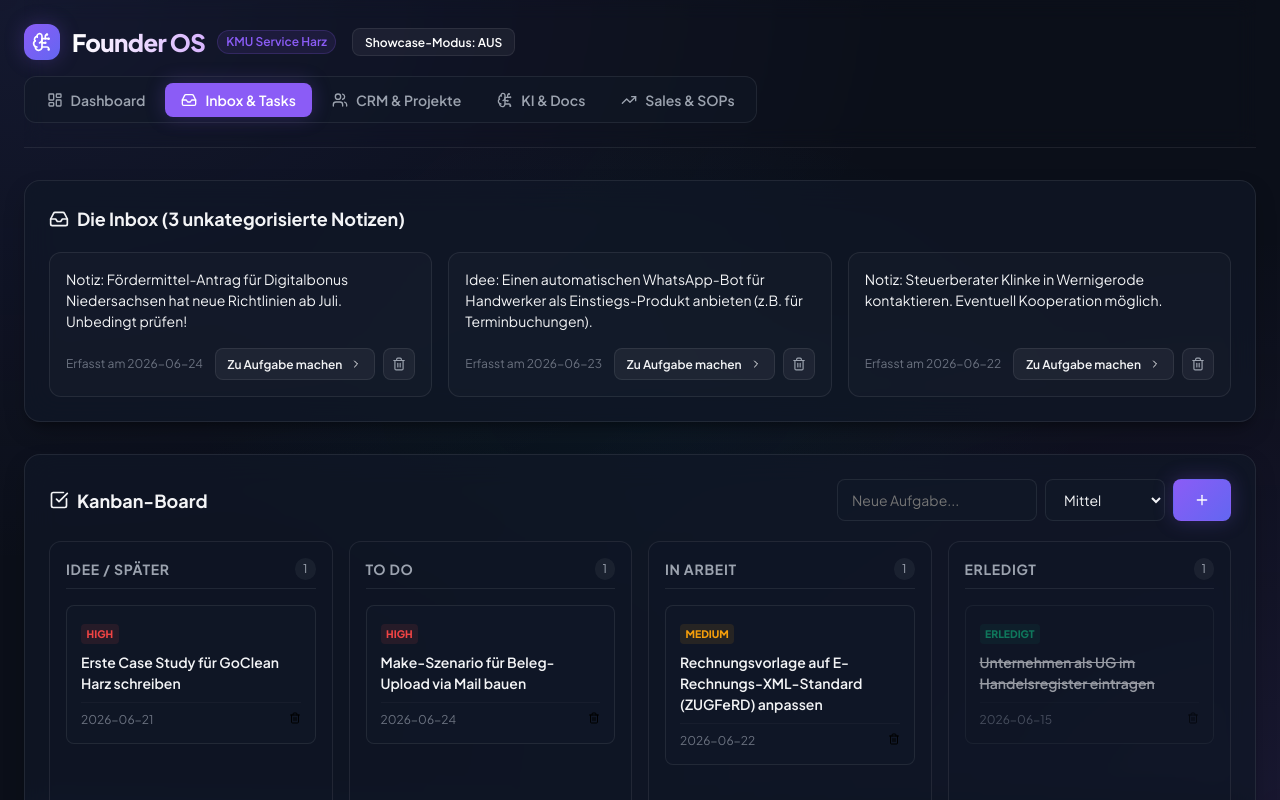
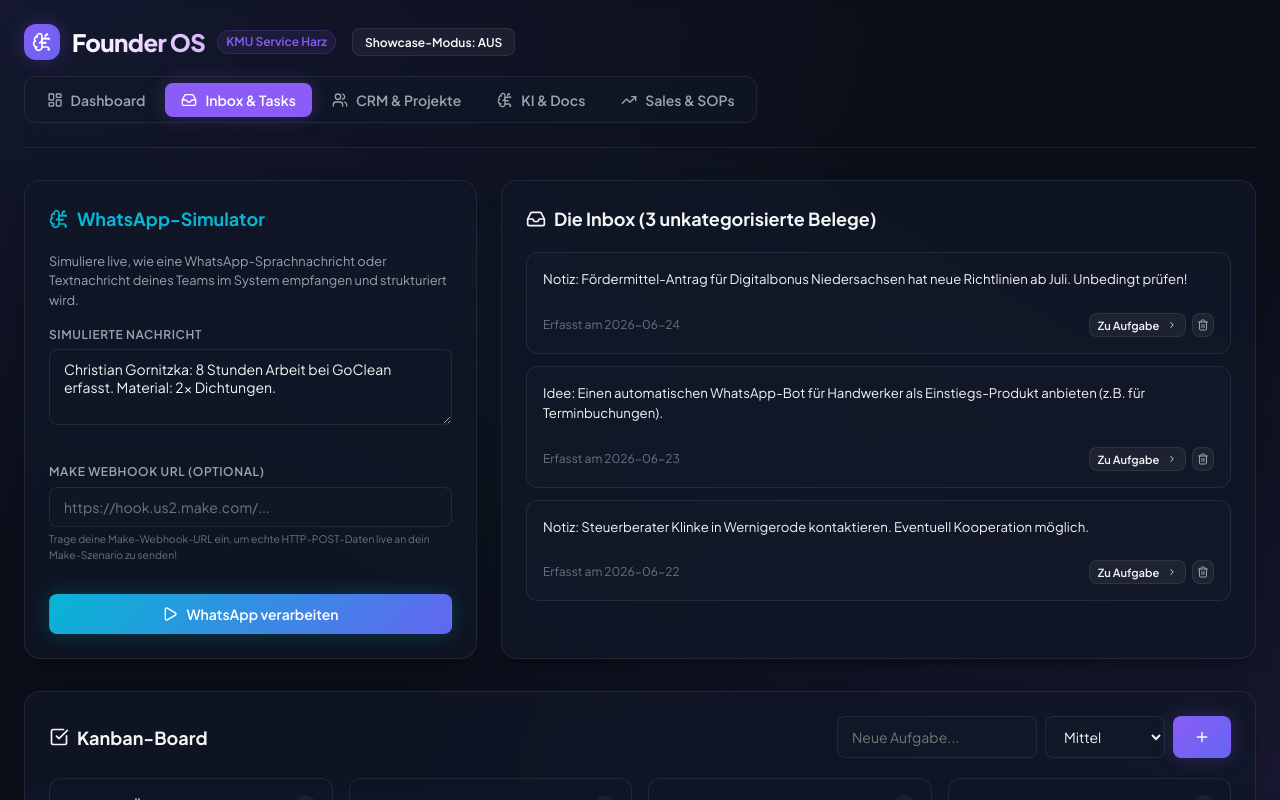
Before and after one commit to robingornitzkaa-cmd/kmuserviceharzapp, a React (Vite) app: page / in a window 1280 px wide. Both pictures are taken after a click on the button "Inbox & Tasks". Shown: the top 800 px of the page. Built offline with nearby package versions, Linux system fonts and the light colour scheme.

Commit message:
feat: added WhatsApp Simulator and webhook gateway (2a)

```diff
--- a/src/App.jsx
+++ b/src/App.jsx
@@ -256,6 +256,12 @@ function App() {
     subsidyRegion: 'NDS' // NDS, LSA, BUND, NONE
   });
 
+  // WhatsApp Webhook & Simulation States
+  const [webhookUrl, setWebhookUrl] = useState(() => localStorage.getItem('f_whatsapp_webhook_url') || '');
+  const [simMessage, setSimMessage] = useState('Christian Gornitzka: 8 Stunden Arbeit bei GoClean erfasst. Material: 2x Dichtungen.');
+  const [isSimulating, setIsSimulating] = useState(false);
+  const [simStep, setSimStep] = useState(''); // "", "whisper", "gpt", "done"
+
   // Persistent Storage Sync
   useEffect(() => {
     localStorage.setItem('f_inbox', JSON.stringify(inbox));
@@ -293,6 +299,9 @@ function App() {
   useEffect(() => {
     localStorage.setItem('f_showcase_mode', JSON.stringify(showcaseMode));
   }, [showcaseMode]);
+  useEffect(() => {
+    localStorage.setItem('f_whatsapp_webhook_url', webhookUrl);
+  }, [webhookUrl]);
 
   // Quick Capture Handler
   const handleQuickCapture = (e) => {
@@ -308,6 +317,56 @@ function App() {
     setInbox([newInboxItem, ...inbox]);
     setQuickCapture('');
     alert('Notiz in der Inbox gespeichert!');
+  };
+
+  // Handle WhatsApp simulation process (Feature 2a)
+  const triggerWhatsAppSimulation = async (e) => {
+    e.preventDefault();
+    if (!simMessage.trim() || isSimulating) return;
+
+    setIsSimulating(true);
+    setSimStep('whisper'); // Step 1: Whisper transcribes
+
+    setTimeout(() => {
+      setSimStep('gpt'); // Step 2: GPT analyzes and structures
+
+      setTimeout(async () => {
+        const newInboxItem = {
+          id: 'i_' + Date.now(),
+          text: `[WhatsApp] ${simMessage}`,
+          date: new Date().toISOString().split('T')[0]
+        };
+
+        setInbox(prevInbox => [newInboxItem, ...prevInbox]);
+
+        // Trigger real webhook if URL is provided
+        if (webhookUrl.trim()) {
+          try {
+            await fetch(webhookUrl, {
+              method: 'POST',
+              headers: { 'Content-Type': 'application/json' },
+              body: JSON.stringify({
+                message: simMessage,
+                sender: 'WhatsApp Simulator',
+                timestamp: new Date().toISOString()
+              })
+            });
+          } catch (err) {
+            console.warn("Real webhook call failed:", err);
+          }
+        }
+
+        setSimStep('done');
+        setIsSimulating(false);
+        alert('WhatsApp verarbeitet und Beleg in die Inbox gelegt!');
+
+        setTimeout(() => {
+          setSimStep('');
+        }, 2000);
+
+      }, 1500);
+
+    }, 1500);
   };
 
   // Inbox & Task Operations
@@ -855,41 +914,135 @@ function App() {
         {/* ==================== TAB 2: INBOX & TASKS ==================== */}
         {activeTab === 'tasks' && (
           <div>
-            {/* The Inbox */}
-            <div className="card inbox-section">
+            {/* Style override for simulation spinner */}
+            <style dangerouslySetInnerHTML={{__html: `
+              @keyframes spin {
+                to { transform: rotate(360deg); }
+              }
+            `}} />
+
+            {/* The Inbox & WhatsApp Simulator Grid */}
+            <div style={{ display: 'grid', gridTemplateColumns: '1.2fr 2fr', gap: '1.5rem', marginBottom: '2rem' }}>
+
+              {/* WhatsApp Simulator Card */}
+              <div className="card" style={{ height: 'fit-content' }}>
                 <div className="card-header">
-                <h2 className="card-title"><Inbox size={20} className="text-purple-500" /> Die Inbox ({inbox.length} unkategorisierte Notizen)</h2>
-              </div>
-              <div className="inbox-list">
+                  <h2 className="card-title" style={{ color: 'var(--accent-cyan)' }}>
+                    <BrainCircuit size={20} /> WhatsApp-Simulator
+                  </h2>
+                </div>
+                <form onSubmit={triggerWhatsAppSimulation} style={{ display: 'flex', flexDirection: 'column', gap: '1rem' }}>
+                  <p style={{ fontSize: '0.8rem', color: 'var(--text-secondary)' }}>
+                    Simuliere live, wie eine WhatsApp-Sprachnachricht oder Textnachricht deines Teams im System empfangen und strukturiert wird.
+                  </p>
+
+                  <div className="input-group">
+                    <label>Simulierte Nachricht</label>
+                    <textarea
+                      className="input-field"
+                      rows={3}
+                      value={simMessage}
+                      onChange={(e) => setSimMessage(e.target.value)}
+                      disabled={isSimulating}
+                      required
+                    />
+                  </div>
+
+                  <div className="input-group">
+                    <label>Make Webhook URL (Optional)</label>
+                    <input
+                      type="url"
+                      placeholder="https://hook.us2.make.com/..."
+                      className="input-field"
+                      value={webhookUrl}
+                      onChange={(e) => setWebhookUrl(e.target.value)}
+                      disabled={isSimulating}
+                    />
+                    <span style={{ fontSize: '0.65rem', color: 'var(--text-muted)', marginTop: '0.25rem', display: 'block' }}>
+                      Trage deine Make-Webhook-URL ein, um echte HTTP-POST-Daten live an dein Make-Szenario zu senden!
+                    </span>
+                  </div>
+
+                  {/* Simulations-Status / Loader */}
+                  {isSimulating && (
+                    <div style={{
+                      background: 'rgba(6, 182, 212, 0.05)',
+                      border: '1px dashed rgba(6, 182, 212, 0.3)',
+                      borderRadius: '0.5rem',
+                      padding: '0.75rem',
+                      display: 'flex',
+                      flexDirection: 'column',
+                      gap: '0.5rem',
+                      alignItems: 'center',
+                      textAlign: 'center'
+                    }}>
+                      <div className="loading-spinner" style={{
+                        width: '20px',
+                        height: '20px',
+                        border: '2px solid rgba(6, 182, 212, 0.2)',
+                        borderTopColor: 'var(--accent-cyan)',
+                        borderRadius: '50%',
+                        animation: 'spin 1s linear infinite'
+                      }} />
+                      <span style={{ fontSize: '0.75rem', fontWeight: 600, color: 'var(--accent-cyan)' }}>
+                        {simStep === 'whisper' && 'Whisper: Transkribiere Audio...'}
+                        {simStep === 'gpt' && 'GPT-4: Extrahiere Daten & buche...'}
+                      </span>
+                    </div>
+                  )}
+
+                  <button
+                    type="submit"
+                    className="btn btn-primary"
+                    disabled={isSimulating}
+                    style={{
+                      background: 'linear-gradient(135deg, var(--accent-cyan), var(--accent-indigo))',
+                      boxShadow: 'var(--shadow-glow-cyan)'
+                    }}
+                  >
+                    <Play size={16} /> WhatsApp verarbeiten
+                  </button>
+                </form>
+              </div>
+
+              {/* The Inbox List */}
+              <div className="card">
+                <div className="card-header">
+                  <h2 className="card-title"><Inbox size={20} className="text-purple-500" /> Die Inbox ({inbox.length} unkategorisierte Belege)</h2>
+                </div>
+                <div className="inbox-list" style={{ gridTemplateColumns: '1fr', maxHeight: '420px', overflowY: 'auto', gap: '0.75rem' }}>
                   {inbox.map(item => (
-                  <div key={item.id} className="inbox-item">
-                    <div className="inbox-content">{mask(item.text, 'inbox')}</div>
-                    <div className="inbox-footer">
+                    <div key={item.id} className="inbox-item" style={{ background: 'rgba(255,255,255,0.01)' }}>
+                      <div className="inbox-content" style={{ fontSize: '0.825rem' }}>{mask(item.text, 'inbox')}</div>
+                      <div className="inbox-footer" style={{ marginTop: '0.5rem' }}>
                         <span>Erfasst am {item.date}</span>
-                      <div style={{ display: 'flex', gap: '0.5rem' }}>
+                        <div style={{ display: 'flex', gap: '0.35rem' }}>
                           <button
                             onClick={() => convertInboxToTask(item)}
                             className="btn btn-secondary"
-                          style={{ padding: '0.35rem 0.75rem', fontSize: '0.75rem' }}
-                        >
-                          Zu Aufgabe machen <ChevronRight size={12} />
+                            style={{ padding: '0.25rem 0.5rem', fontSize: '0.7rem' }}
+                          >
+                            Zu Aufgabe <ChevronRight size={10} />
                           </button>
                           <button
                             onClick={() => deleteInboxItem(item.id)}
                             className="btn-icon-only"
-                        >
-                          <Trash2 size={14} className="text-red-500" />
+                            style={{ padding: '0.25rem' }}
+                          >
+                            <Trash2 size={12} className="text-red-500" />
                           </button>
                         </div>
                       </div>
                     </div>
                   ))}
                   {inbox.length === 0 && (
-                  <div style={{ gridColumn: 'span 3', textAlign: 'center', padding: '2rem', color: 'var(--text-secondary)', fontSize: '0.875rem' }}>
-                    Glückwunsch! Deine Inbox ist leer. Nutze Quick Capture auf dem Dashboard, um Gedanken schnell festzuhalten.
+                    <div style={{ textAlign: 'center', padding: '2rem', color: 'var(--text-secondary)', fontSize: '0.875rem' }}>
+                      Glueckwunsch! Deine Inbox ist leer. Nutze den WhatsApp-Simulator oder Quick Capture.
                     </div>
                   )}
                 </div>
+              </div>
+
             </div>
 
             {/* Kanban Board */}
```
Lines whose indentation alone changed are shown as unchanged.
